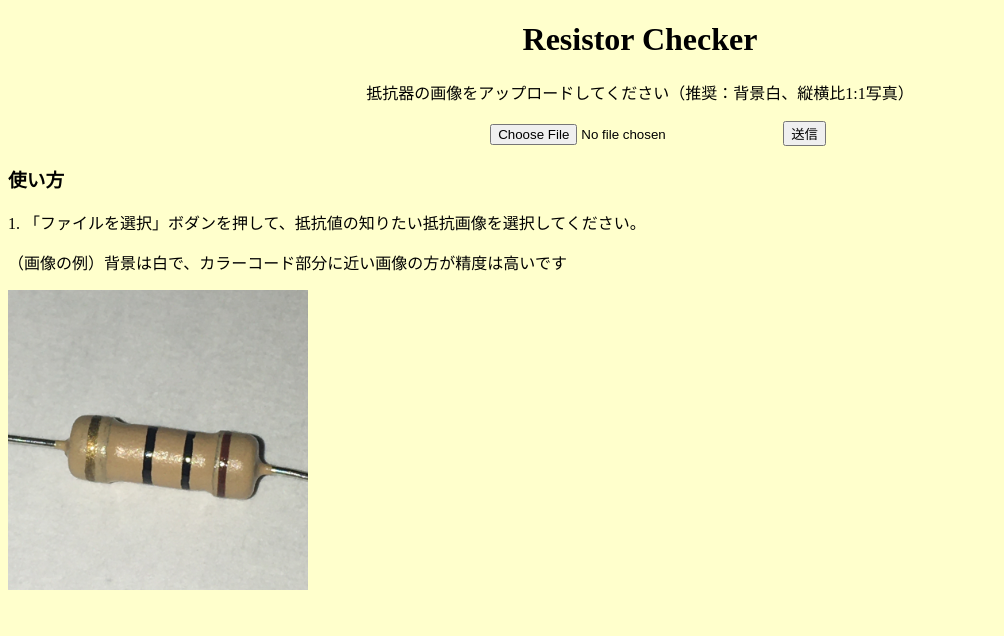
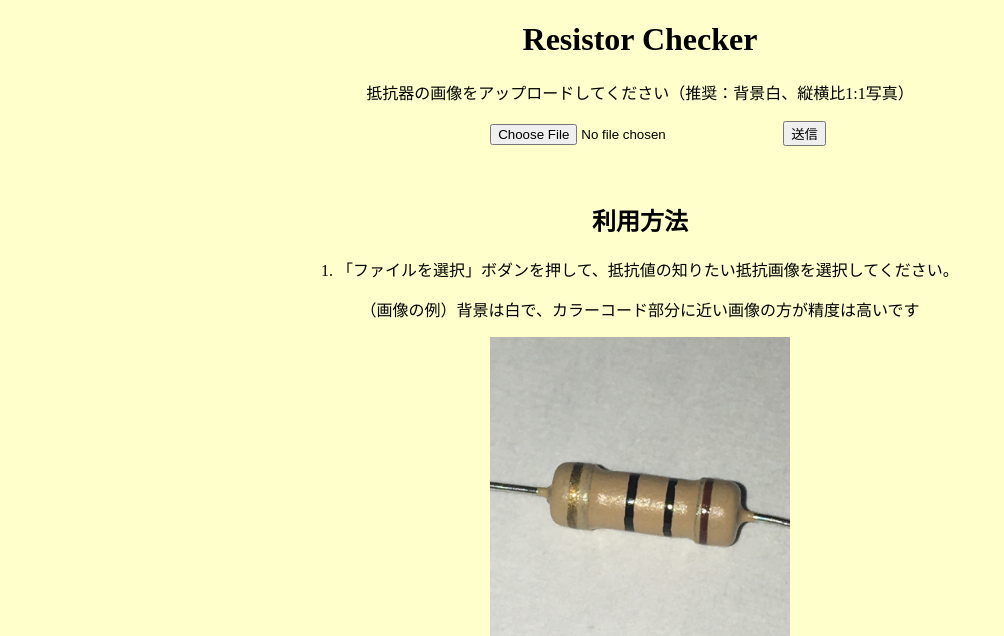
Before and after one commit to Toshiyana/ResistorChecker, a Flask app: page / in a window 1280 px wide. Shown: the top 636 px of the page, without its empty margins (0-1004 px from the left). Run offline with Flask 2, Linux system fonts and the light colour scheme.

Commit message:
add images

```diff
--- a/templates/input.html
+++ b/templates/input.html
@@ -12,14 +12,16 @@
     　　      <input type="file" id="img_file" name="img_file" class="col-sm-4">
       　　    <input type="submit" value="送信" class="btn">
     　　  </form>
-    </center>
 
-    <h3>使い方</h3>
+      <br>
+      <br>
+      <h2>利用方法</h2>
       <p>1. 「ファイルを選択」ボダンを押して、抵抗値の知りたい抵抗画像を選択してください。</p>
       <p>  （画像の例）背景は白で、カラーコード部分に近い画像の方が精度は高いです</p>
       <p><img src="/static/IMG_9349.jpg" alt="抵抗のサンプル写真" width="300" height="300"></p>
       <br>
       <p>2. 送信ボタンを押してください。</p>
       <p>3. 画面が切り替わり、抵抗値が出力されます。</p>
+    </center>
   </body>
 </html>
--- a/templates/output.html
+++ b/templates/output.html
@@ -9,7 +9,7 @@
     <h1>抵抗値の予測結果</h1>
     <img src={{img}} alt="今回の画像" width="300" height="300">
     {% if answer %}
-      <p>これは{{percentage}}%の確率で{{answer}}Ωです</p>
+      <p>これは{{percentage}}%の確率で{{answer}}です</p>
       <a href="./">トップへ戻る</a>
     {% else %}
       <a href="./">トップへ戻る</a>
```
Also changed, not shown: README.md, static/view1.png (added), static/view2.png (added). Lines whose indentation alone changed are shown as unchanged.
